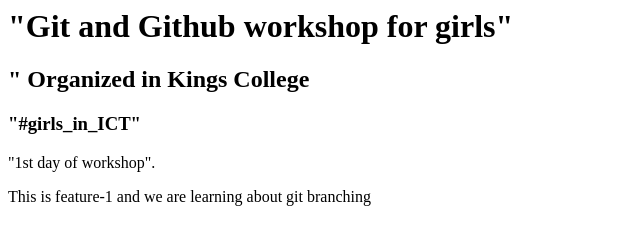
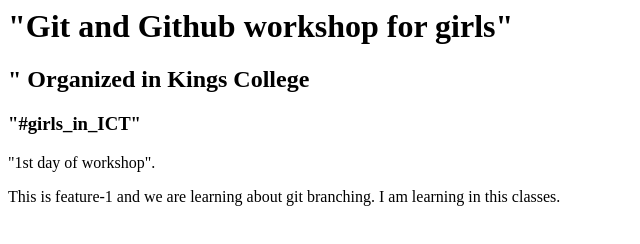
Before and after one commit to Aaliyabhatt/gitandgithubworkshop, a plain HTML site: page index.html in a window 1280 px wide. Shown: the whole page, without its empty margins (0-640 px from the left). Drawn offline with Linux system fonts and the light colour scheme.

Commit message:
more details added t index.html file

```diff
--- a/index.html
+++ b/index.html
@@ -10,8 +10,9 @@
 
 "1st day of workshop".
 <p>
-This is feature-1 and we are learning about git branching
+This is feature-1 and we are learning about git branching. I am learning in this classes.
 </p>
+
 
 
 </body>
```
